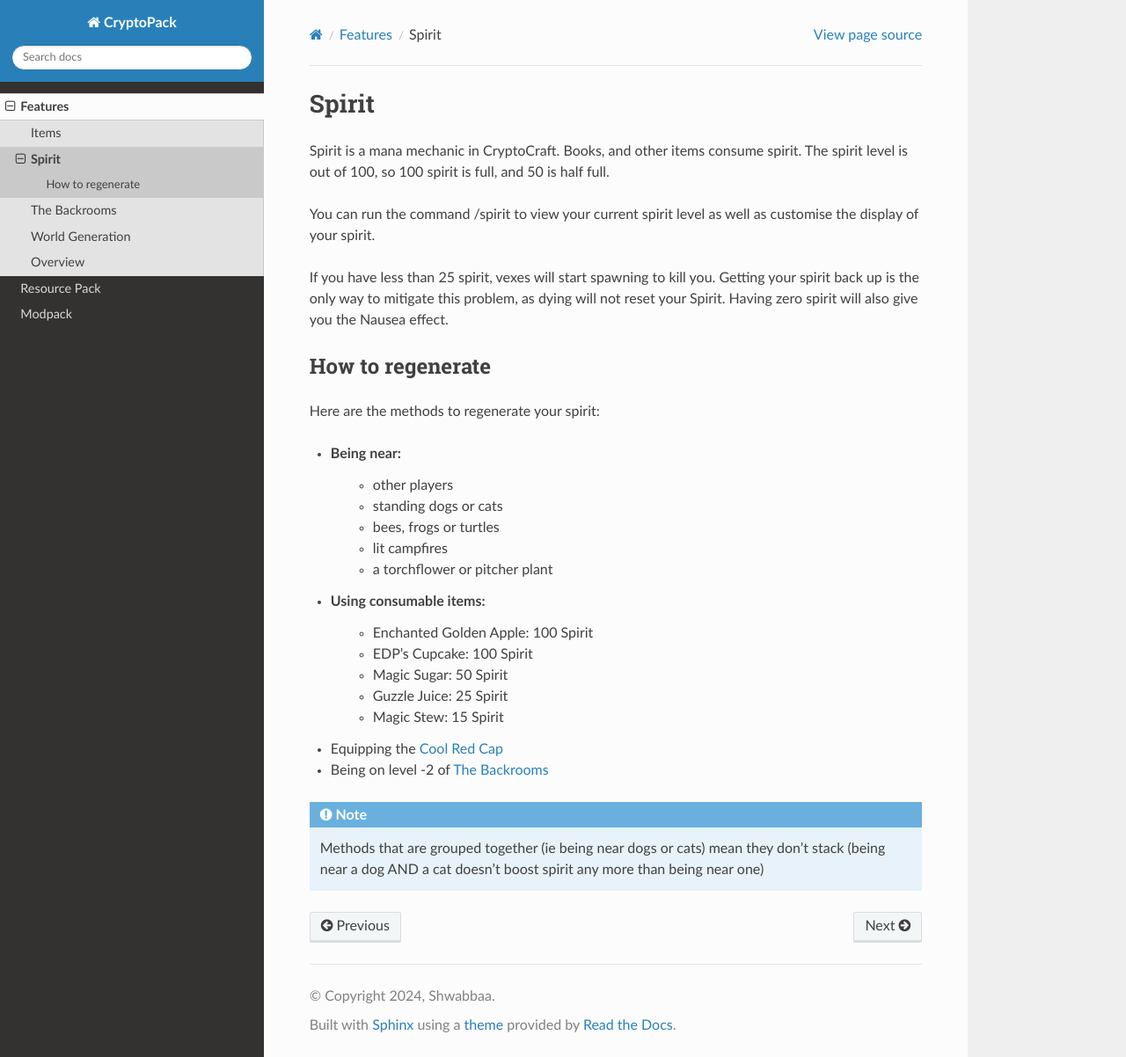
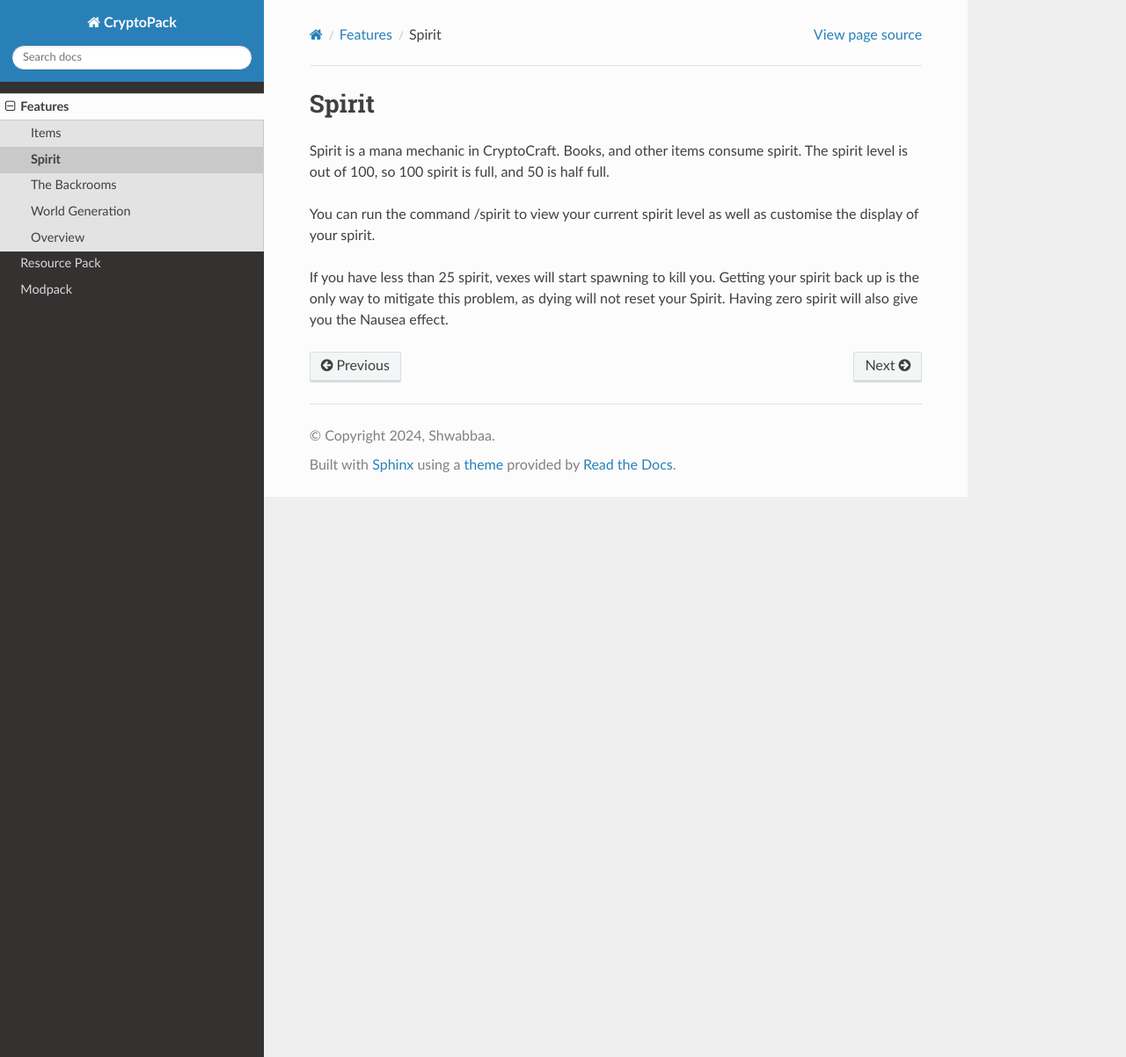
Before and after one commit to Shwabbaa/cryptopack-docs, a Sphinx documentation site: the page built from docs/source/features/spirit.rst, in a window 1280 px wide and 1202 px high. Shown: the whole window at 88% size. Built offline with Sphinx 7.4.7 and the Read the Docs theme 3.1.0, drawn with Linux system fonts in a browser that asks for light colours; pages that are not in the unit, such as notebooks, are missing from menus.

Commit message:
Update spirit.rst

```diff
--- a/docs/source/features/spirit.rst
+++ b/docs/source/features/spirit.rst
@@ -6,27 +6,3 @@ Spirit is a mana mechanic in CryptoCraft. Books, and other items consume spirit.
 You can run the command /spirit to view your current spirit level as well as customise the display of your spirit.
 
 If you have less than 25 spirit, vexes will start spawning to kill you. Getting your spirit back up is the only way to mitigate this problem, as dying will not reset your Spirit. Having zero spirit will also give you the Nausea effect.
-
-How to regenerate
--------------------
-
-Here are the methods to regenerate your spirit:
-
-* Being near:
-   * other players
-   * standing dogs or cats
-   * bees, frogs or turtles
-   * lit campfires
-   * a torchflower or pitcher plant
-* Using consumable items:
-   * Enchanted Golden Apple: 100 Spirit
-   * EDP's Cupcake: 100 Spirit
-   * Magic Sugar: 50 Spirit
-   * Guzzle Juice: 25 Spirit
-   * Magic Stew: 15 Spirit
-* Equipping the :ref:`Cool Red Cap<cool-red-cap>`
-* Being on level -2 of :doc:`The Backrooms<backrooms>`
-
-.. note::
-  Methods that are grouped together (ie being near dogs or cats)
-  mean they don't stack (being near a dog AND a cat doesn't boost spirit any more than being near one)
```
